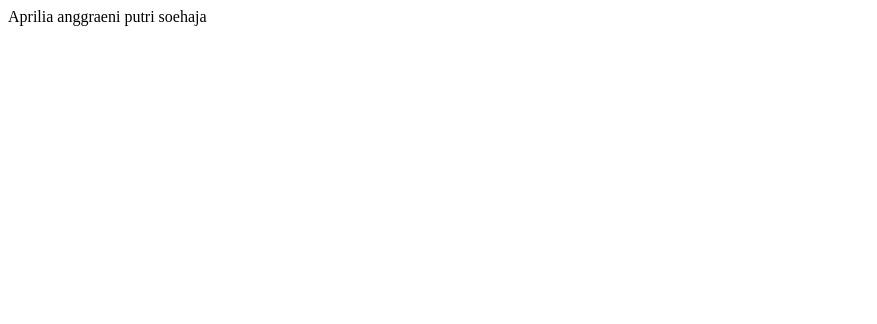
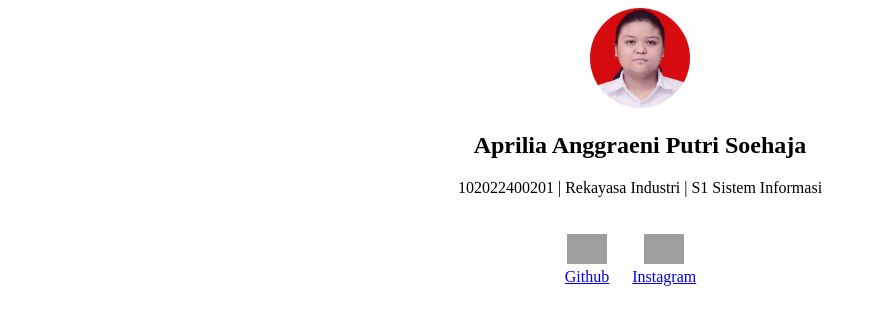
Before and after one commit to Aprilia454/aprilia454.github.io, a plain HTML site: page index.html in a window 1280 px wide. Shown: the whole page, without its empty margins (0-877 px from the left). Drawn offline with Linux system fonts and the light colour scheme; grey boxes are pictures that could not be loaded.

Commit message:
Update index.html

```diff
--- a/index.html
+++ b/index.html
@@ -1 +1,30 @@
-Aprilia anggraeni putri soehaja
+<!DOCTYPE html>
+<html>
+<head>
+    <title>Web Pribadi</title>
+</head>
+    <body align="center">
+        <img src="pasfoto.jpg" alt="Foto Profil" width="100" height="100" style="border-radius:50%;">
+        <br>
+        <h2>Aprilia Anggraeni Putri Soehaja</h2>
+        <p>102022400201 | Rekayasa Industri | S1 Sistem Informasi</p>
+        <br>
+            <table align="center">
+                <tr> <td align="center">
+                    <a href="https://github.com/Aprilia454" target="_blank">
+                    <img src="https://cdn.jsdelivr.net/gh/simple-icons/simple-icons/icons/github.svg" alt="Github" width="40">
+                    <br>
+                        Github
+                    </a>
+                </td>
+                <td align="center" style="padding:0 20px;">
+                    <a href="https://instagram.com/username" target="_blank">
+                    <img src="https://cdn.jsdelivr.net/gh/simple-icons/simple-icons/icons/instagram.svg" alt="Instagram" width="40">
+                    <br>
+                    Instagram
+                </a>
+            </td>
+        </tr>
+
+    </body>
+</html>
```
